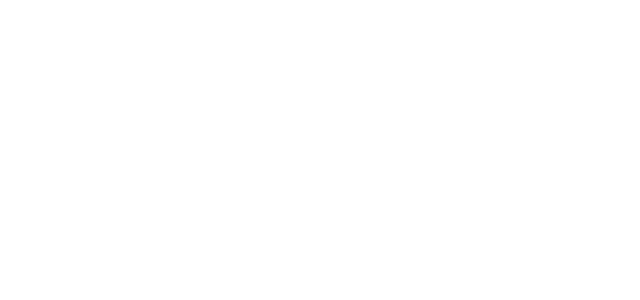
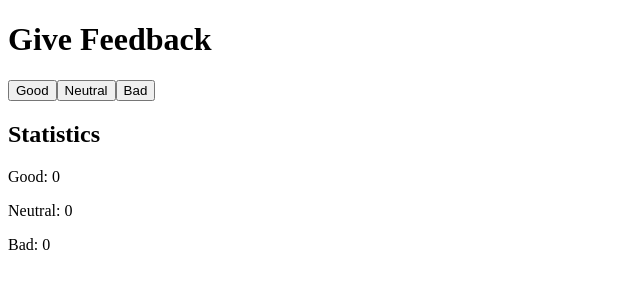
Before and after one commit to americobcn/full-stack-open-submissions, a React (Vite) app in the folder part1/unicafe/: page / in a window 1280 px wide. Shown: the top 300 px of the page, without its empty margins (0-640 px from the left). Built offline with nearby package versions, Linux system fonts and the light colour scheme.

Commit message:
Implemented 1.6 - Unicafe Step 1

```diff
--- a/part1/unicafe/src/App.jsx
+++ b/part1/unicafe/src/App.jsx
@@ -1,14 +1,39 @@
 import { useState } from 'react'
+
+
+const Button = (props) => {
+  console.log(props)
+  const { handleClick, text } = props
+
+  return (
+    <>
+      <button onClick={props.handleClick}>{props.text}</button>
+    </>
+  )
+}
+
 
 const App = () => {
   // save clicks of each button to its own state
   const [good, setGood] = useState(0)
   const [neutral, setNeutral] = useState(0)
   const [bad, setBad] = useState(0)
+  console.log(good, neutral, bad)
+
+  const handleClickGood = () => setGood(good + 1)
+  const handleClickNeutral = () => setNeutral(neutral + 1)
+  const handleClickBad = () => setBad(bad + 1)
 
   return (
     <div>
-
+      <h1>Give Feedback</h1>
+      <span><Button handleClick={handleClickGood} text="Good" /></span>
+      <span><Button handleClick={handleClickNeutral} text="Neutral" /></span>
+      <span><Button handleClick={handleClickBad} text="Bad" /></span>
+      <h2>Statistics</h2>
+      <p>Good: {good}</p>
+      <p>Neutral: {neutral}</p>
+      <p>Bad: {bad}</p>
     </div>
   )
 }
```
